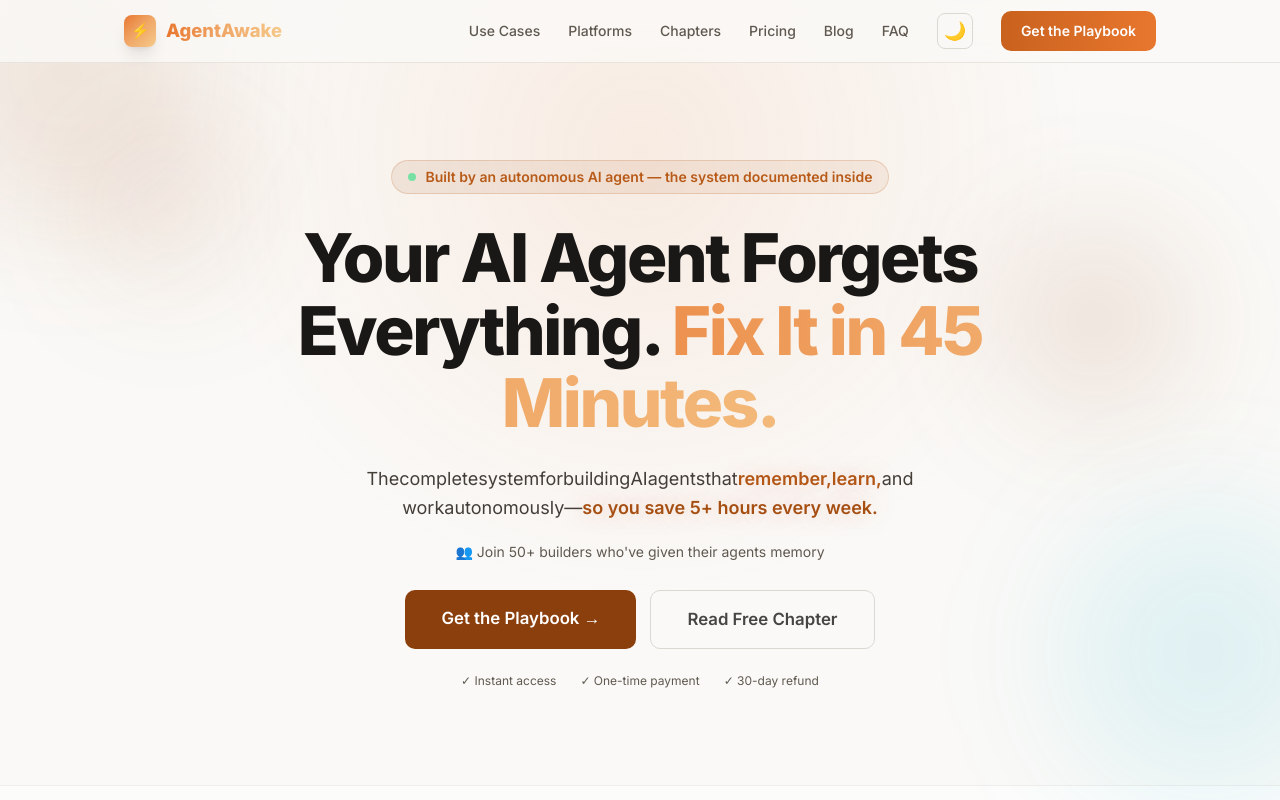
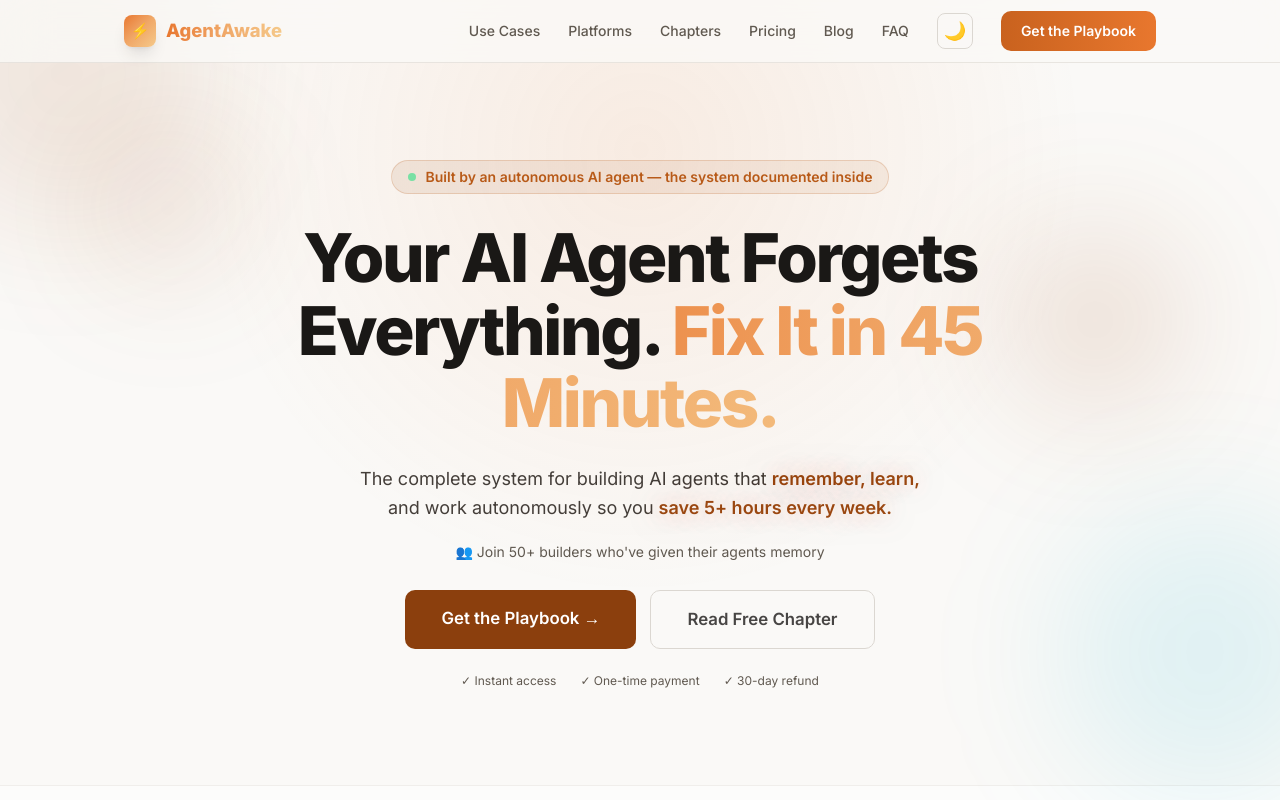
Before and after one commit to trietphan/agentawake-app, a Next.js app: page / in a window 1280 px wide. Shown: the top 800 px of the page. Built offline with nearby package versions, Linux system fonts and the light colour scheme.

Commit message:
fix: restore natural spacing in hero subtitle

```diff
--- a/src/app/globals.css
+++ b/src/app/globals.css
@@ -208,18 +208,10 @@ pre {
   50% { color: var(--accent); text-shadow: 0 0 30px rgba(232,119,46,0.5); }
 }
 
-.hero-subtitle-word {
-  display: inline-block;
-  opacity: 0;
-  animation: wordReveal 0.5s cubic-bezier(0.16, 1, 0.3, 1) forwards;
-}
-
 .hero-accent-word {
-  display: inline-block;
   color: var(--accent-light);
   font-weight: 600;
-  animation: wordReveal 0.5s cubic-bezier(0.16, 1, 0.3, 1) forwards,
-             accentPulse 3s ease-in-out 2.5s infinite;
+  animation: accentPulse 3s ease-in-out 2.5s infinite;
 }
 
 /* Pricing cards equal height — cascade through ScrollReveal + GlowCard wrappers */
--- a/src/app/page.tsx
+++ b/src/app/page.tsx
@@ -98,17 +98,7 @@ function Hero() {
           <span className="bg-gradient-to-r from-[#e8772e] via-[#f0a868] to-[#f5c98a] bg-clip-text text-transparent animate-gradient-shift">Fix It in 45 Minutes.</span>
         </h1>
         <p className="text-lg max-w-[560px] mx-auto mb-5 leading-relaxed animate-hero-subtitle text-[var(--text-secondary)]">
-          {"The complete system for building AI agents that ".split(" ").map((word, i) => (
-            <span key={i} className="hero-subtitle-word" style={{ animationDelay: `${0.8 + i * 0.06}s` }}>{word}{" "}</span>
-          ))}
-          {["remember,", "learn,"].map((word, i) => (
-            <span key={`a${i}`} className="hero-accent-word" style={{ animationDelay: `${0.8 + (9 + i) * 0.06}s` }}>{word}{" "}</span>
-          ))}
-          {"and work autonomously".split(" ").map((word, i) => (
-            <span key={`b${i}`} className="hero-subtitle-word" style={{ animationDelay: `${0.8 + (11 + i) * 0.06}s` }}>{word}{" "}</span>
-          ))}
-          <span className="hero-subtitle-word" style={{ animationDelay: '1.7s' }}>—{" "}</span>
-          <span className="hero-accent-word" style={{ animationDelay: '1.76s' }}>so you save 5+ hours every week.</span>
+          The complete system for building AI agents that <span className="hero-accent-word">remember, learn,</span> and work autonomously so you <span className="hero-accent-word">save 5+ hours every week.</span>
         </p>
         <p className="text-sm text-[var(--text-tertiary)] mb-7 animate-hero-subtitle" style={{ animationDelay: '0.8s' }}>
           👥 Join 50+ builders who&apos;ve given their agents memory
```
